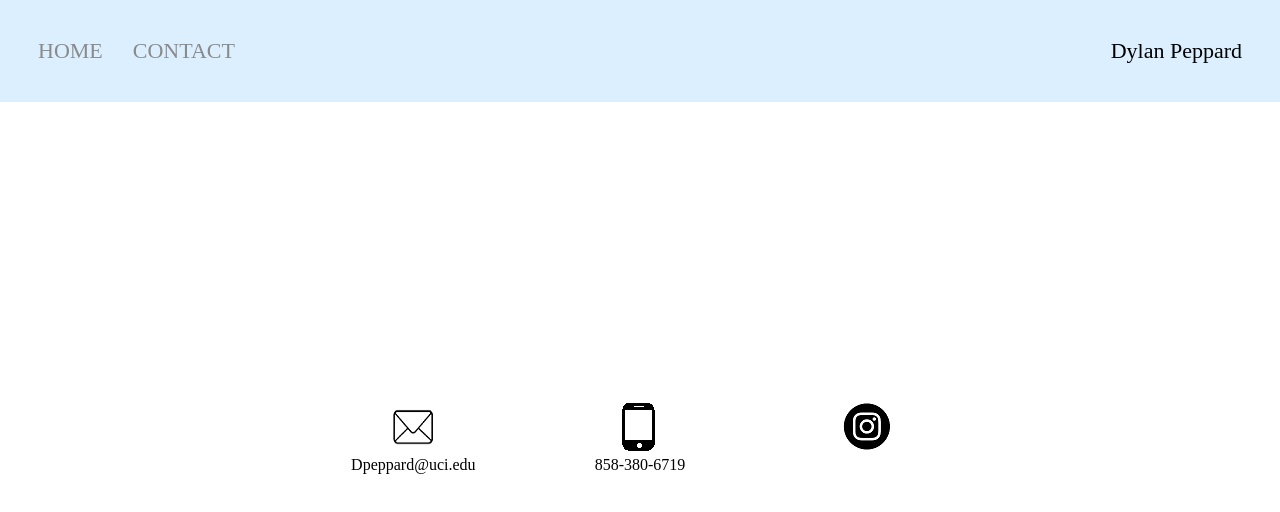
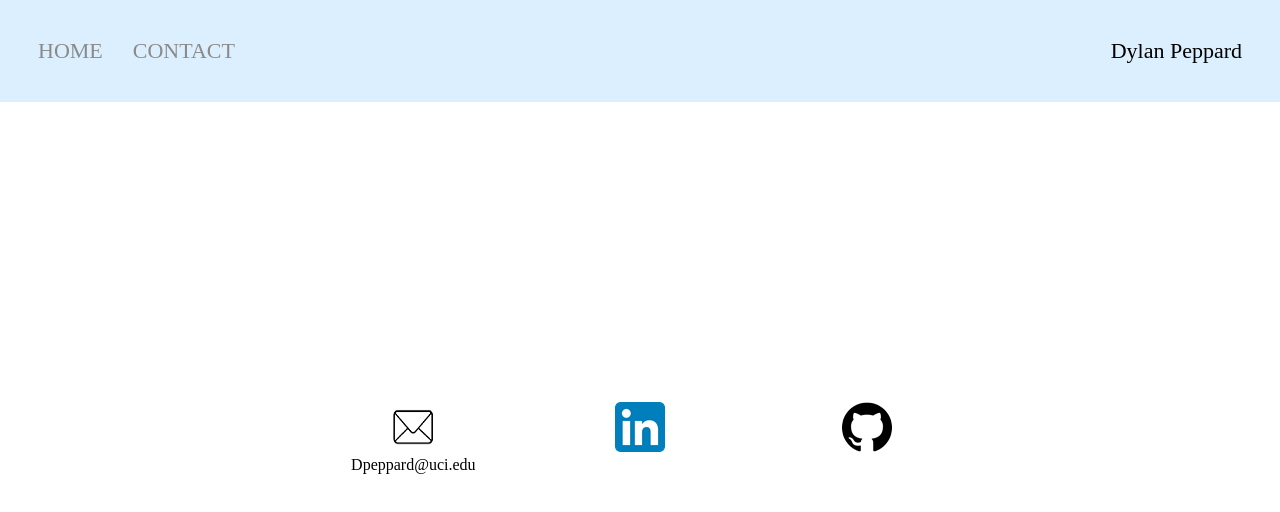
Before and after one commit to DylanPeppard/Portfolio, a React (Vite) app: page /contact in a window 1280 px wide. Shown: the top 512 px of the page. Built offline with nearby package versions, Linux system fonts and the light colour scheme.

Commit message:
Contact Updated
With Github and Linkedin links

```diff
--- a/src/Contact.jsx
+++ b/src/Contact.jsx
@@ -29,14 +29,11 @@ export function Contact ({}) {
                 </div>
 
                 <div>
-                    <img src="src/public/cell.png" alt="Cellphone"/>
-                    <div>
-                        <div>858-380-6719</div>
-                    </div>
+                    <a href="https://www.linkedin.com/in/dylan-peppard-896713132/" target="_blank"><img src="src/public/LinkedIn.png" alt="LinkedIn logo"/></a>
                 </div>
 
                 <div>
-                <a href="https://www.instagram.com/dylan_p_1998/"><img src="src/public/ig.png" alt="Instagram logo"/></a>
+                <a href="https://github.com/DylanPeppard" target="_blank"><img src="src/public/github.png" alt="GitHub logo"/></a>
                 </div>
             </div>
         </div>
```
Also changed, not shown: src/public/LinkedIn.png (added), src/public/github.png (renamed from src/public/25231.png).
